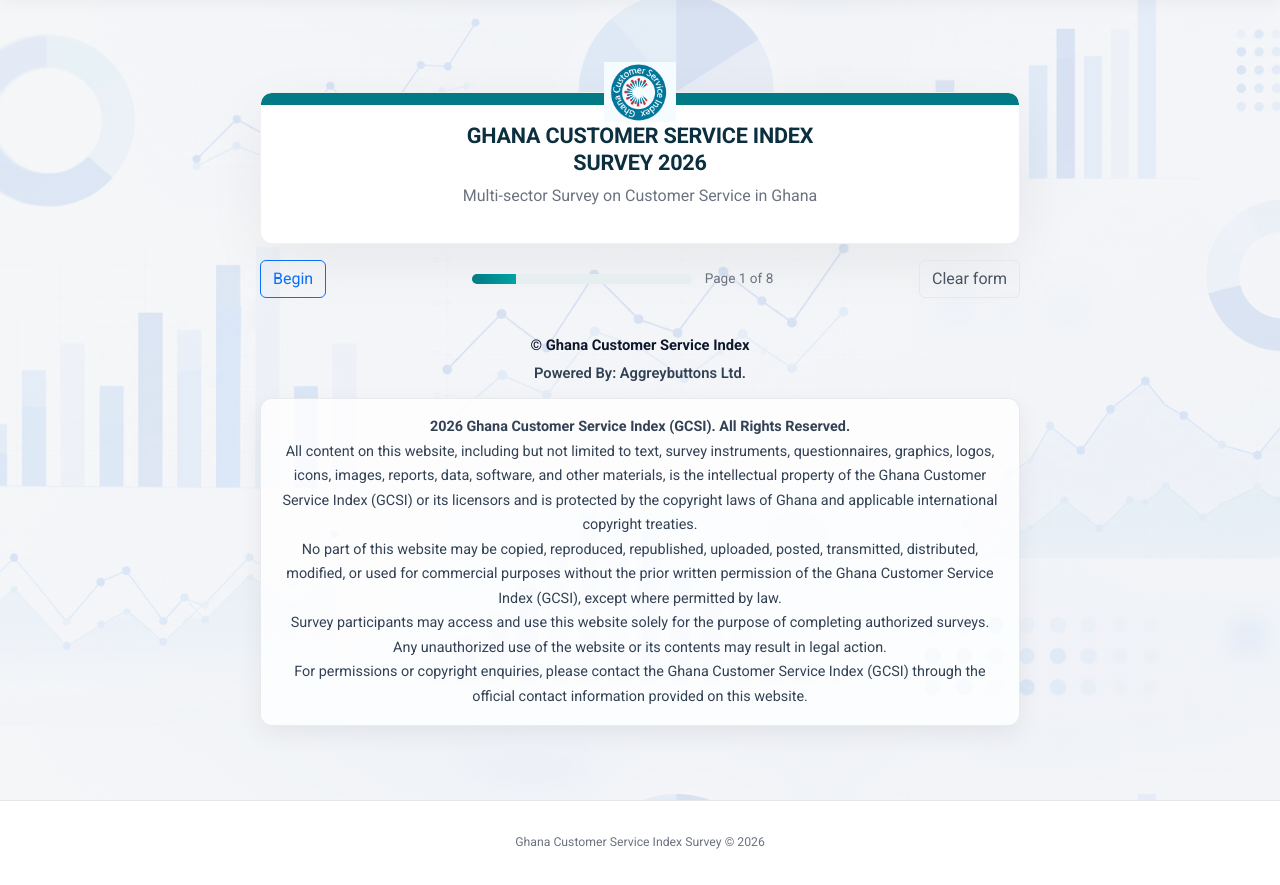
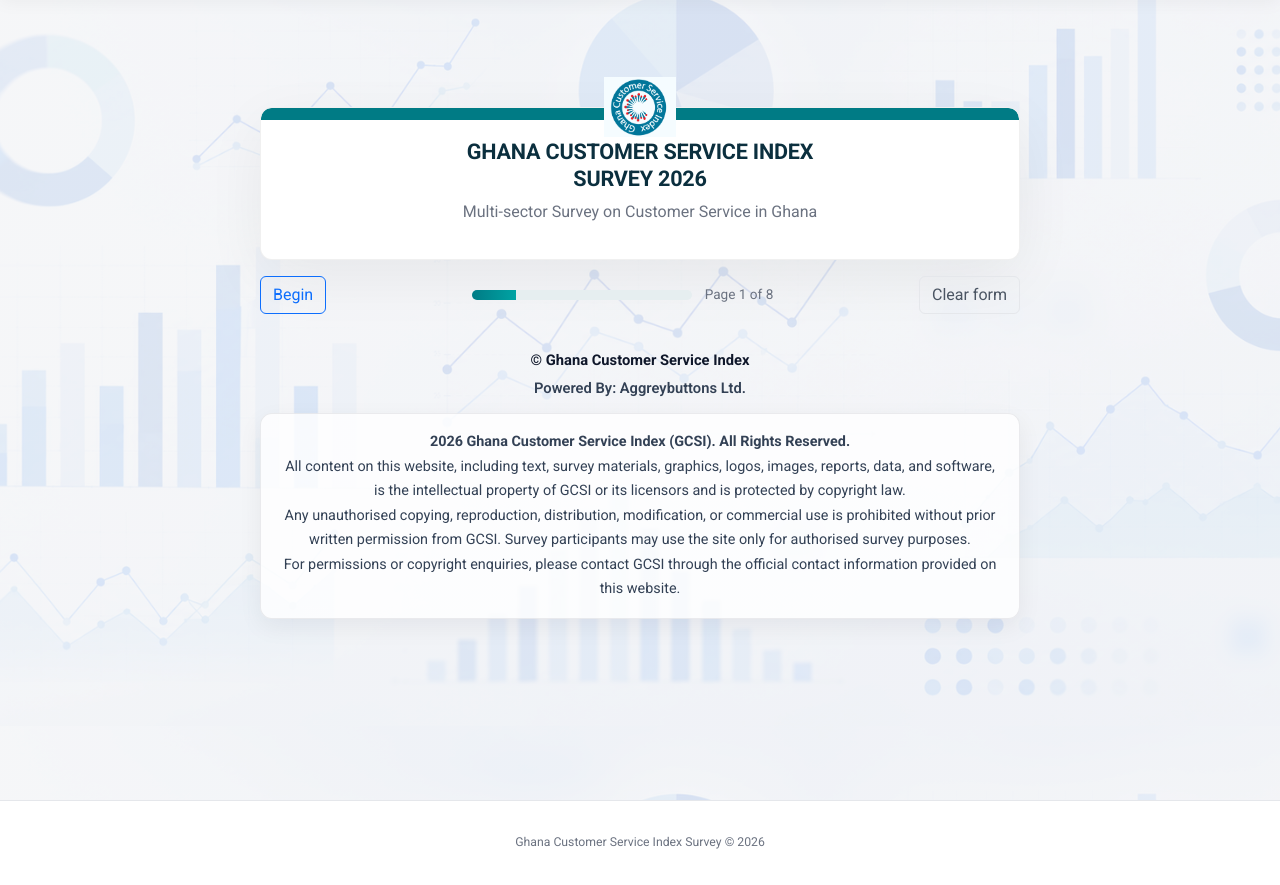
Before and after one commit to simon-aggreybuttons/survey, a Django app: page /survey/ in a window 1280 px wide. Shown: the part 74-959 px from the top of the page. Run offline with Django 5.2, Linux system fonts and the light colour scheme; data that the repository does not hold is empty.

Commit message:
Simplify footer copyright notice

```diff
--- a/survey/templates/survey/start.html
+++ b/survey/templates/survey/start.html
@@ -33,10 +33,9 @@
       <div class="home-footer__credit">Powered By: Aggreybuttons Ltd.</div>
       <div class="home-footer__copyright">
         <strong>2026 Ghana Customer Service Index (GCSI). All Rights Reserved.</strong><br>
-        All content on this website, including but not limited to text, survey instruments, questionnaires, graphics, logos, icons, images, reports, data, software, and other materials, is the intellectual property of the Ghana Customer Service Index (GCSI) or its licensors and is protected by the copyright laws of Ghana and applicable international copyright treaties.<br>
-        No part of this website may be copied, reproduced, republished, uploaded, posted, transmitted, distributed, modified, or used for commercial purposes without the prior written permission of the Ghana Customer Service Index (GCSI), except where permitted by law.<br>
-        Survey participants may access and use this website solely for the purpose of completing authorized surveys. Any unauthorized use of the website or its contents may result in legal action.<br>
-        For permissions or copyright enquiries, please contact the Ghana Customer Service Index (GCSI) through the official contact information provided on this website.
+        All content on this website, including text, survey materials, graphics, logos, images, reports, data, and software, is the intellectual property of GCSI or its licensors and is protected by copyright law.<br>
+        Any unauthorised copying, reproduction, distribution, modification, or commercial use is prohibited without prior written permission from GCSI. Survey participants may use the site only for authorised survey purposes.<br>
+        For permissions or copyright enquiries, please contact GCSI through the official contact information provided on this website.
       </div>
     </div>
   </div>
```
